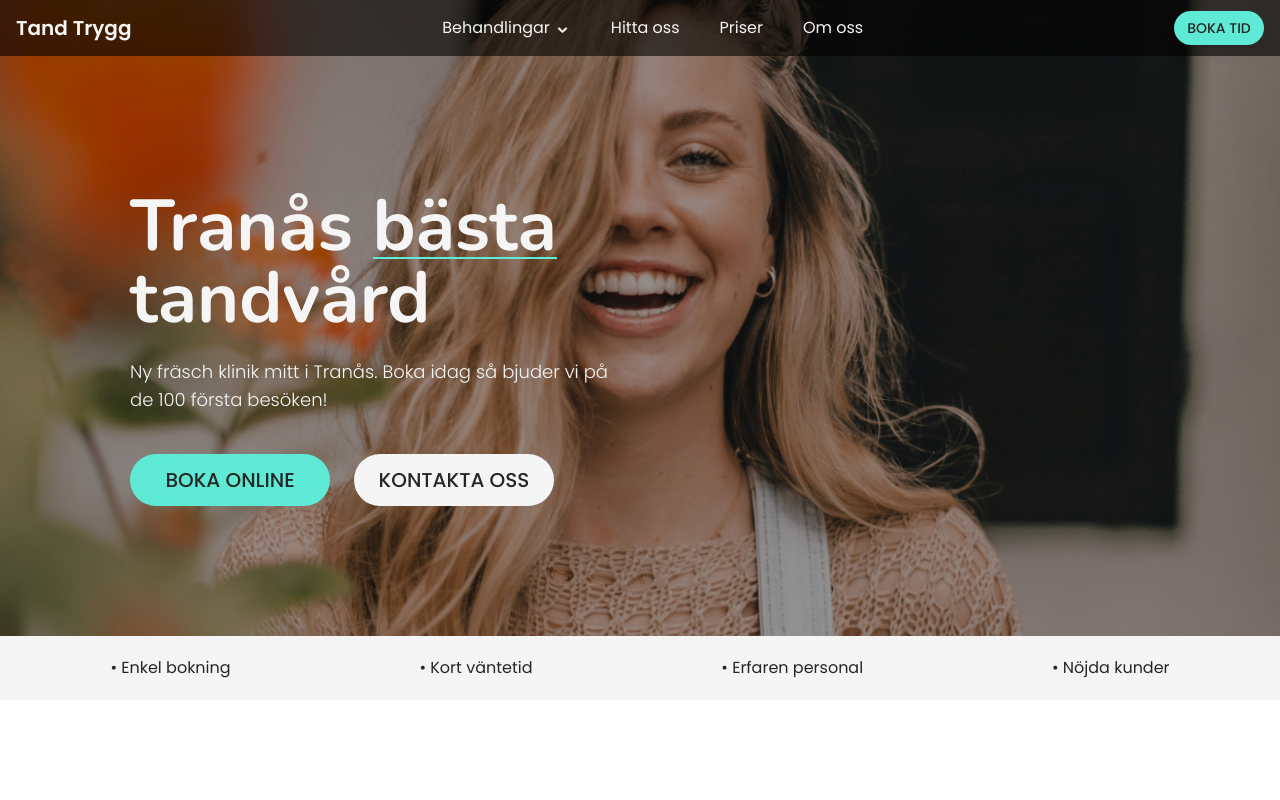
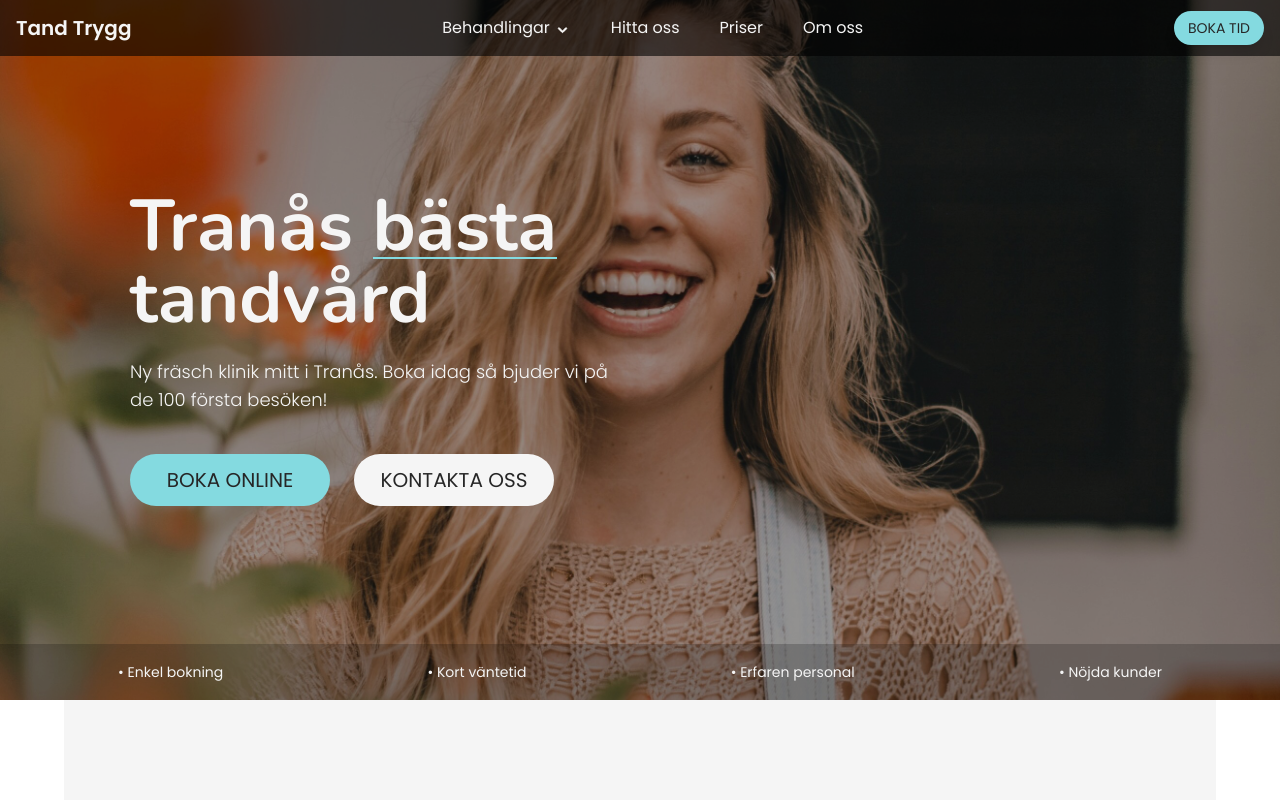
Before and after one commit to Legendarius-K/dental-app, a Next.js app: page / in a window 1280 px wide. Shown: the top 800 px of the page. Built offline with nearby package versions, Linux system fonts and the light colour scheme; a web font is replaced by a local one.

Commit message:
color variables added

```diff
--- a/src/app/layout.tsx
+++ b/src/app/layout.tsx
@@ -31,7 +31,7 @@ export default function RootLayout({
                 <link href="https://fonts.googleapis.com/css2?family=Nunito:ital,wght@0,200..1000;1,200..1000&family=Poppins:ital,wght@0,100;0,200;0,300;0,400;0,500;0,600;0,700;0,800;0,900;1,100;1,200;1,300;1,400;1,500;1,600;1,700;1,800;1,900&display=swap" rel="stylesheet"/>
             </head>
             <body
-                className={`${geistSans.variable} ${geistMono.variable} antialiased box-border flex flex-col h-full text-neutral-800`}
+                className={`${geistSans.variable} ${geistMono.variable} antialiased box-border flex flex-col h-full text-neutral-800 font-nunito`}
             >
                 {children}
                 <Footer />
--- a/src/components/BookButton/index.tsx
+++ b/src/components/BookButton/index.tsx
@@ -7,8 +7,8 @@ type BookButtonProps = {
 
 const BookButton = ({ text, buttonStyle }: BookButtonProps) => {
     return (
-        <Link href="/" className={`font-medium z-20 relative inline-flex items-center justify-start inline-block overflow-hidden transition-all bg-teal-300 rounded-full hover:bg-teal-500 group ${buttonStyle}`}>
-            <span className="absolute inset-0 border-0 group-hover:border-[25px] ease-linear duration-100 transition-all border-teal-500 rounded-full"></span>
+        <Link href="/" className={`z-20 relative inline-flex items-center justify-start inline-block overflow-hidden transition-all bg-mainblue rounded-full hover:bg-darkblue group ${buttonStyle}`}>
+            <span className="absolute inset-0 border-0 group-hover:border-[25px] ease-linear duration-100 transition-all border-darkblue rounded-full"></span>
             <span className="relative w-full text-center text-neutral-800 transition-colors duration-200 ease-in-out group-hover:text-white">{text}</span>
         </Link>
     )
--- a/src/components/ContactButton/index.tsx
+++ b/src/components/ContactButton/index.tsx
@@ -7,8 +7,8 @@ type ContactButtonProps = {
 
 const ContactButton = ({ text, buttonStyle }: ContactButtonProps) => {
     return (
-        <Link href="/" className={`font-medium z-20 relative inline-flex items-center justify-start inline-block overflow-hidden transition-all bg-neutral-100 rounded-full hover:bg-neutral-400 group ${buttonStyle}`}>
-            <span className="absolute inset-0 border-0 group-hover:border-[25px] ease-linear duration-100 transition-all border-neutral-400 rounded-full"></span>
+        <Link href="/" className={`z-20 relative inline-flex items-center justify-start inline-block overflow-hidden transition-all bg-neutral-100 rounded-full hover:bg-darkblue group ${buttonStyle}`}>
+            <span className="absolute inset-0 border-0 group-hover:border-[25px] ease-linear duration-100 transition-all border-darkblue rounded-full"></span>
             <span className="relative w-full text-center text-neutral-800 transition-colors duration-200 ease-in-out group-hover:text-white">{text}</span>
         </Link>
     )
--- a/src/components/Footer/index.tsx
+++ b/src/components/Footer/index.tsx
@@ -7,7 +7,7 @@ import React from "react";
 const Footer = () => {
 
   return (
-    <footer className={`w-full py-16 mx-auto px-8 bg-[#B9D9EB] border-t-2 border-white`}>
+    <footer className={`w-full py-16 mx-auto px-8 text-textwhite bg-bluegray border-t-2 text-ne border-white`}>
       <div className="container mx-auto px-8 md:px-0 lg:px-8 flex flex-col md:flex-row justify-between items-start">
         <div className="flex flex-col md:flex-row items-start ">
           <img src="../../Images/logo.png" alt="Logo" className="w-[80px] h-[80px] mb-4 md:mb-0 md:mr-4 rounded-full" />
--- a/src/components/Hero/index.tsx
+++ b/src/components/Hero/index.tsx
@@ -14,7 +14,7 @@ const Hero = () => {
             <Navbar />
             <div className="absolute inset-0 bg-black opacity-40 z-10"></div>
             <div className="ml-6 mr-6 md:ml-[80px] xl:ml-[130px]">
-                <h1 className="relative z-20 text-5xl md:text-7xl max-w-[500px] pt-52 md:pt-[190px] font-nunito font-bold">Tranås <span className="relative before:content-[''] before:absolute before:w-full before:h-[2px] before:bg-teal-300 md:before:bottom-5 before:bottom-4 before:left-0 before:translate-y-1">bästa</span> tandvård</h1>
+                <h1 className="relative z-20 text-5xl md:text-7xl max-w-[500px] pt-52 md:pt-[190px] font-nunito font-bold">Tranås <span className="relative before:content-[''] before:absolute before:w-full before:h-[2px] before:bg-mainblue md:before:bottom-5 before:bottom-4 before:left-0 before:translate-y-1">bästa</span> tandvård</h1>
                 <h2 className="relative z-20 md:text-lg max-w-[500px] pt-6 font-light">Ny fräsch klinik mitt i Tranås. Boka idag så bjuder vi på de 100 första besöken!</h2>
             </div>
             <motion.div className="relative z-20 flex f md:flex-row gap-6 mt-10 md:ml-[80px] xl:ml-[130px] mx-6"
@@ -33,17 +33,17 @@ const Hero = () => {
                 <BookButton text="BOKA ONLINE" buttonStyle="text-sm md:text-xl py-1 md:py-3 w-[200px] h-12 md:h-auto px-3" />
                 <ContactButton text="KONTAKTA OSS" buttonStyle="text-sm md:text-xl py-1 md:py-3 w-[200px] h-12 md:h-auto px-3" />
             </motion.div>
-            <div className="flex z-30 absolute inset-x-0 bottom-0 h-32 md:h-16 flex-wrap md:flex-nowrap justify-around items-center text-pt-navyblue p-4 bg-pt-gray2 bg-neutral-100 text-neutral-800">
-                <div className="w-[139px] md:w-auto  md:text-left mb-2 md:mb-0 text-sm md:text-[16px]">
+            <div className="flex z-30 absolute inset-x-0 bottom-0 h-32 md:h-14 flex-wrap md:flex-nowrap justify-around items-center text-pt-navyblue p-4 bg-pt-gray2 bg-black/20 text-neutral-100">
+                <div className="w-[139px] md:w-auto  md:text-left mb-2 md:mb-0 text-sm md:">
                     <p>&#8226; Enkel bokning</p>
                 </div>
-                <div className="w-[139px] md:w-auto  md:text-right mb-2 md:mb-0 text-sm md:text-[16px]">
+                <div className="w-[139px] md:w-auto  md:text-right mb-2 md:mb-0 text-sm ">
                     <p>&#8226; Kort väntetid</p>
                 </div>
-                <div className="w-[139px] md:w-auto  md:text-left text-sm md:text-[16px]">
+                <div className="w-[139px] md:w-auto  md:text-left text-sm md:t">
                     <p>&#8226; Erfaren personal</p>
                 </div>
-                <div className="w-[139px] md:w-auto  md:text-right text-sm md:text-[16px]">
+                <div className="w-[139px] md:w-auto  md:text-right text-sm md">
                     <p>&#8226; Nöjda kunder</p>
                 </div>
             </div>
--- a/src/components/HeroAbout/index.tsx
+++ b/src/components/HeroAbout/index.tsx
@@ -6,7 +6,7 @@ import Navbar from "../Navbar";
 const HeroAbout = () => {
     return (
         <section
-            className="relative w-full h-[600px] bg-cover bg-center text-white font-sans"
+            className="relative w-full h-[600px] bg-cover bg-center text-textwhite font-sans"
             style={{ backgroundImage: "url('/images/hero-about1.jpg')" }}
         >
             <div className="absolute inset-0 bg-black opacity-10 z-10"></div>
--- a/src/components/HeroPrices/index.tsx
+++ b/src/components/HeroPrices/index.tsx
@@ -6,10 +6,10 @@ import Navbar from "../Navbar";
 const HeroPrices = () => {
     return (
         <section
-            className="relative w-full h-[600px] bg-cover bg-center text-neutral-100 font-sans"
+            className="relative w-full h-[600px] bg-cover bg-center text-textwhite font-sans"
             style={{ backgroundImage: "url('/images/hero-price2.jpg')" }}
         >
-            <div className="absolute inset-0 bg-black opacity-60 z-10"></div>
+            <div className="absolute inset-0 bg-black opacity-50 z-10"></div>
             <div className=" ml-[130px]">
                 <h1 className="relative z-20 text-7xl font-semibold max-w-[500px] pt-[190px]">Våra priser </h1>
                 <h2 className="relative z-20 text-xl max-w-[500px] pt-6 font-light">Vårt mål på Aqua Dental är att erbjuda den bästa tandvården till rätt pris. Detta</h2>
--- a/src/components/HowHelp/CardHoverFX/index.tsx
+++ b/src/components/HowHelp/CardHoverFX/index.tsx
@@ -36,7 +36,7 @@ export const HoverEffect = ({
                     <AnimatePresence>
                         {hoveredIndex === idx && (
                             <motion.span
-                                className="absolute inset-0 h-full w-full bg-neutral-200 dark:bg-teal-200/[0.5] block rounded-3xl"
+                                className="absolute inset-0 h-full w-full bg-neutral-200 dark:bg-mainblue/[0.4] block rounded-3xl"
                                 layoutId="hoverBackground"
                                 initial={{ opacity: 0 }}
                                 animate={{
@@ -72,7 +72,7 @@ export const Card = ({
     return (
         <div
             className={cn(
-                " rounded-2xl h-full flex justify-center w-full p-4 overflow-hidden bg-teal-100 border border-transparent dark:border-white/[0.2] shadow-lg relative z-20",
+                " rounded-2xl h-full flex justify-center w-full p-4 overflow-hidden bg-lightblue border border-transparent dark:border-white/[0.2] shadow-lg relative z-20",
                 className
             )}
         >
--- a/src/components/HowHelp/index.tsx
+++ b/src/components/HowHelp/index.tsx
@@ -2,7 +2,7 @@ import { HoverEffect } from "./CardHoverFX";
 
 export function HowHelp() {
     return (
-        <div className="max-w-6xl mx-auto px-2 md:px-10 py-20 flex flex-col items-center">
+        <div className="max-w-6xl mx-auto px-2 md:px-10 py-20 flex flex-col items-center bg-textwhite">
             <h2 className="text-3xl md:text-4xl font-nunito font-semibold my-6">Hur kan vi hjälpa dig?</h2>
             <HoverEffect items={projects} />
         </div>
--- a/src/components/Navbar/index.tsx
+++ b/src/components/Navbar/index.tsx
@@ -59,21 +59,21 @@ const Navbar = () => {
     ]
 
     return (
-        <nav className={`fixed top-0 left-0 z-40 w-full py-4 flex justify-between items-center transition-all px-4 h-[56px] bg-black bg-opacity-60 ${dropdownOpen ? "text-black" : ''}`}>
+        <nav className={`fixed top-0 left-0 z-40 w-full py-4 flex justify-between items-center transition-all px-4 h-[56px] bg-black bg-opacity-60 ${dropdownOpen ? "text-textmain" : ''}`}>
             <div onClick={closeMenu} className={`OVERLAY fixed top-0 left-0 bg-black opacity-40 w-full h-screen ${dropdownOpen || isOpen ? '' : 'hidden'}`}></div>
-            <Link href={'/'}><h1 className={`relative pl-10 md:pl-0 z-20 text-lg md:text-xl font-semibold  ${dropdownOpen ? "text-black" : ''}`}>Tand Trygg</h1></Link>
+            <Link href={'/'}><h1 className={`relative pl-10 md:pl-0 z-20 text-lg md:text-xl font-semibold  ${dropdownOpen ? "text-textmain" : ''}`}>Tand Trygg</h1></Link>
             <div className="gap-5 lg:gap-10 hidden md:flex">
-                <div onClick={toggleDropdown} className={`flex items-center z-40 cursor-pointer transition-all ${dropdownOpen ? "text-black" : ''} relative hover:cursor-pointer transition-all ease-in-out before:transition-[width] before:ease-in-out before:duration-200 before:absolute before:bg-teal-400 before:origin-center before:h-[1px] before:w-0 hover:before:w-[55%] before:bottom-0 before:left-[50%] after:transition-[width] after:ease-in-out after:duration-200 after:absolute after:bg-teal-400 after:origin-center after:h-[1px] after:w-0 hover:after:w-[55%] after:bottom-0 after:right-[50%]`}>
+                <div onClick={toggleDropdown} className={`flex items-center z-40 cursor-pointer transition-all ${dropdownOpen ? "text-textmain before:bg-mainblue before:origin-center before:h-[1px] before:w-[55%] before:bottom-0 before:left-[50%] after:transition-[width] after:ease-in-out after:duration-200 after:absolute after:bg-mainblue after:origin-center after:h-[1px] after:w-[55%] after:bottom-0 after:right-[50%]" : ''} relative hover:cursor-pointer transition-all ease-in-out before:transition-[width] before:ease-in-out before:duration-200 before:absolute before:bg-mainblue before:origin-center before:h-[1px] before:w-0 hover:before:w-[55%] before:bottom-0 before:left-[50%] after:transition-[width] after:ease-in-out after:duration-200 after:absolute after:bg-mainblue after:origin-center after:h-[1px] after:w-0 hover:after:w-[55%] after:bottom-0 after:right-[50%]`}>
                     <p>Behandlingar</p>
                     <div className="w-[17px] ml-1 pt-1">
                         {!dropdownOpen && <Image className="w-full h-auto" src={arrowWhite} alt="arrow" />}
                         {dropdownOpen && <Image className="w-full h-auto pb-1" src={arrowBlack} alt="arrow" />}
                     </div>
                 </div>
-                <div className={`absolute z-60 left-0 flex w-full justify-center bg-neutral-100 text-black transition-transform duration-300 pt-[100px] pb-6 ${!dropdownOpen ? "-translate-y-[200%]" : "-translate-y-10"}`}>
+                <div className={`absolute z-60 left-0 flex w-full justify-center bg-neutral-100 transition-transform duration-300 pt-[100px] pb-6 ${!dropdownOpen ? "-translate-y-[200%]" : "-translate-y-10"}`}>
                     <div className="grid grid-cols-2">
                         {dropdownItems.map((item, index) =>
-                            <Link key={index} className="px-20 flex hover:bg-teal-100 rounded-xl py-2" href={item.link}>
+                            <Link key={index} className="px-20 flex hover:bg-lightblue/70 rounded-xl py-2" href={item.link}>
                                 <div className="w-[43px] mr-2">
                                     <Image className="w-full h-auto" src={item.image} alt={item.title} />
                                 </div>
@@ -85,7 +85,7 @@ const Navbar = () => {
                         }
                     </div>
                 </div>
-                {navItems.map((item, index) => <Link key={index} className="z-40 relative hover:cursor-pointer transition-all ease-in-out before:transition-[width] before:ease-in-out before:duration-200 before:absolute before:bg-teal-400 before:origin-center before:h-[1px] before:w-0 hover:before:w-[55%] before:bottom-0 before:left-[50%] after:transition-[width] after:ease-in-out after:duration-200 after:absolute after:bg-teal-400 after:origin-center after:h-[1px] after:w-0 hover:after:w-[55%] after:bottom-0 after:right-[50%]" href={item.link}>{item.title}</Link>)}
+                {navItems.map((item, index) => <Link key={index} className="z-40 relative hover:cursor-pointer transition-all ease-in-out before:transition-[width] before:ease-in-out before:duration-200 before:absolute before:bg-mainblue before:origin-center before:h-[1px] before:w-0 hover:before:w-[55%] before:bottom-0 before:left-[50%] after:transition-[width] after:ease-in-out after:duration-200 after:absolute after:bg-mainblue after:origin-center after:h-[1px] after:w-0 hover:after:w-[55%] after:bottom-0 after:right-[50%]" href={item.link}>{item.title}</Link>)}
             </div>
             <div className={` ${isOpen && 'hidden'}`}>
                 <BookButton text="BOKA TID" buttonStyle="text-sm py-[7px] w-[90px] shadow-lg" />
@@ -130,60 +130,3 @@ const Navbar = () => {
 };
 
 export default Navbar
-
-
-
-// < Link className = "px-20 flex hover:bg-teal-100 rounded-xl py-2 transition-all" href = { '/emergency'} >
-//                         <div className="w-[43px] mr-2">
-//                             <Image className="w-full h-auto" src={emergency} alt="emergency" />
-//                         </div>
-//                         <div>
-//                             <h3>Akut tandvård</h3>
-//                             <p className="text-sm text-gray-500">Vid tandvärk och olyckor</p>
-//                         </div>
-
-//                     </ >
-
-//                     <Link className="px-20 flex hover:bg-teal-100 rounded-xl py-2" href={'/emergency'}>
-//                         <div className="w-[43px] mr-2">
-//                             <Image className="w-full h-auto" src={aesthetic} alt="aesthetic" />
-//                         </div>
-//                         <div>
-//                             <h3>Estetisk tandvård</h3>
-//                             <p className="text-sm text-gray-500">Korrigera tändernas utseende</p>
-//                         </div>
-//                     </Link>
-
-//                     <Link className="px-20 flex hover:bg-teal-100 rounded-xl py-2" href={'/emergency'}>
-//                         <div className="w-[43px] mr-2">
-//                             <Image className="w-full h-auto" src={teeth} alt="teeth" />
-//                         </div>
-//                         <div>
-//                             <h3>Alla behandlingar</h3>
-//                             <p className="text-sm text-gray-500">Se alla våra behandlingar</p>
-//                         </div>
-//                     </Link>
-
-//                 </div >
-// <div className="flex flex-col">
-
-//     <Link className="px-20 flex hover:bg-teal-100 rounded-xl py-2" href={'/emergency'}>
-//         <div className="w-[43px] mr-2">
-//             <Image className="w-full h-auto" src={implants} alt="implants" />
-//         </div>
-//         <div>
-//             <h3>Tandimplantat</h3>
-//             <p className="text-sm text-gray-500">Ersättning av förlorade tänder</p>
-//         </div>
-//     </Link>
-
-
-//     <Link className="px-20 flex hover:bg-teal-100 rounded-xl py-2" href={'/emergency'}>
-//         <div className="w-[43px] mr-2">
-//             <Image className="w-full h-auto" src={orto} alt="orto" />
-//         </div>
-//         <div>
-//             <h3>Tandreglering</h3>
-//             <p className="text-sm text-gray-500">För sneda eller trångställda tänder</p>
-//         </div>
-//     </Link>
--- a/tailwind.config.ts
+++ b/tailwind.config.ts
@@ -11,6 +11,15 @@ const config: Config = {
       colors: {
         background: "var(--background)",
         foreground: "var(--foreground)",
+        mainblue: "#84DAE0",
+        lightblue: "#C0EBE9",
+        darkblue: "#4DBEC4",
+        bluegray: "#4D7275",
+        lightbluegray: "#A1B3B5",
+        accent: "#F59E71",
+        lightaccent: "#F5C19D",
+        textmain: "rgb(38 38 38)",
+        textwhite: "rgb(245 245 245)",
       },
       fontFamily: {
         sans: ["Poppins", "sans-serif"],
```
